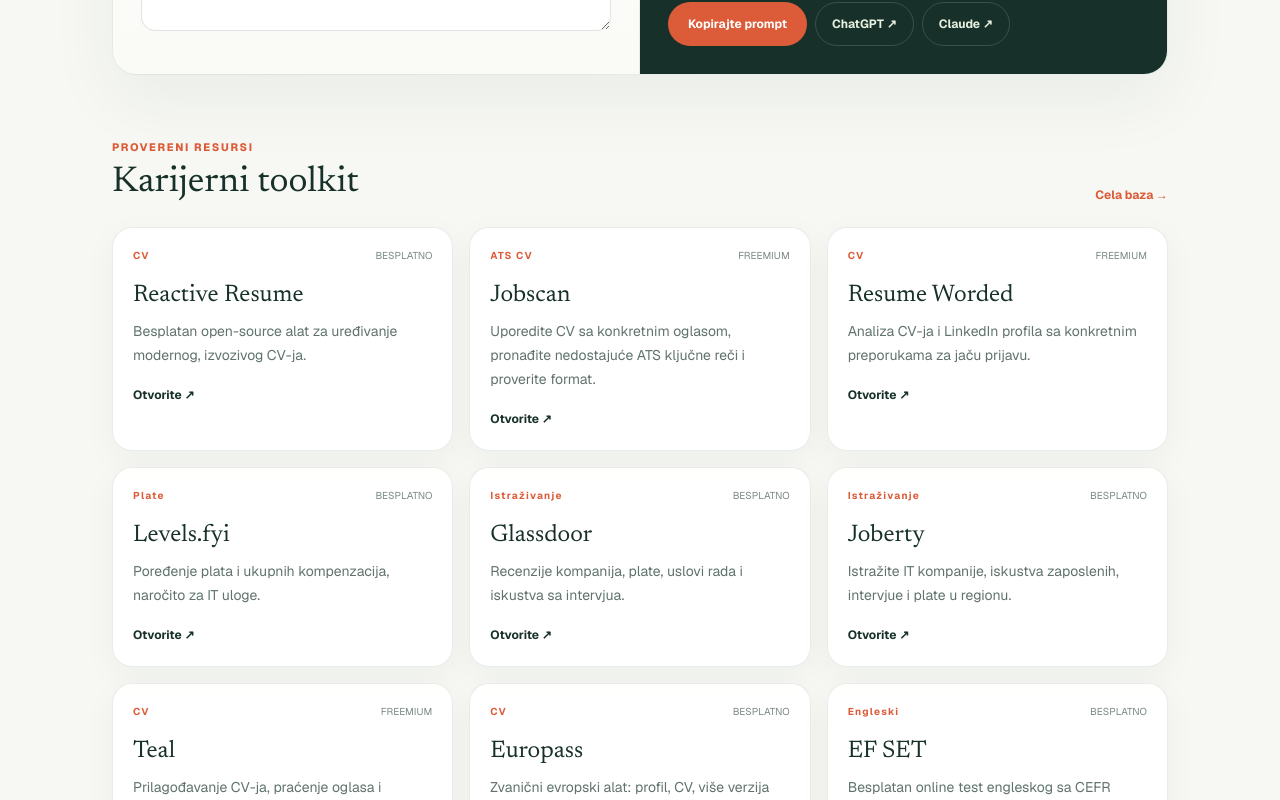
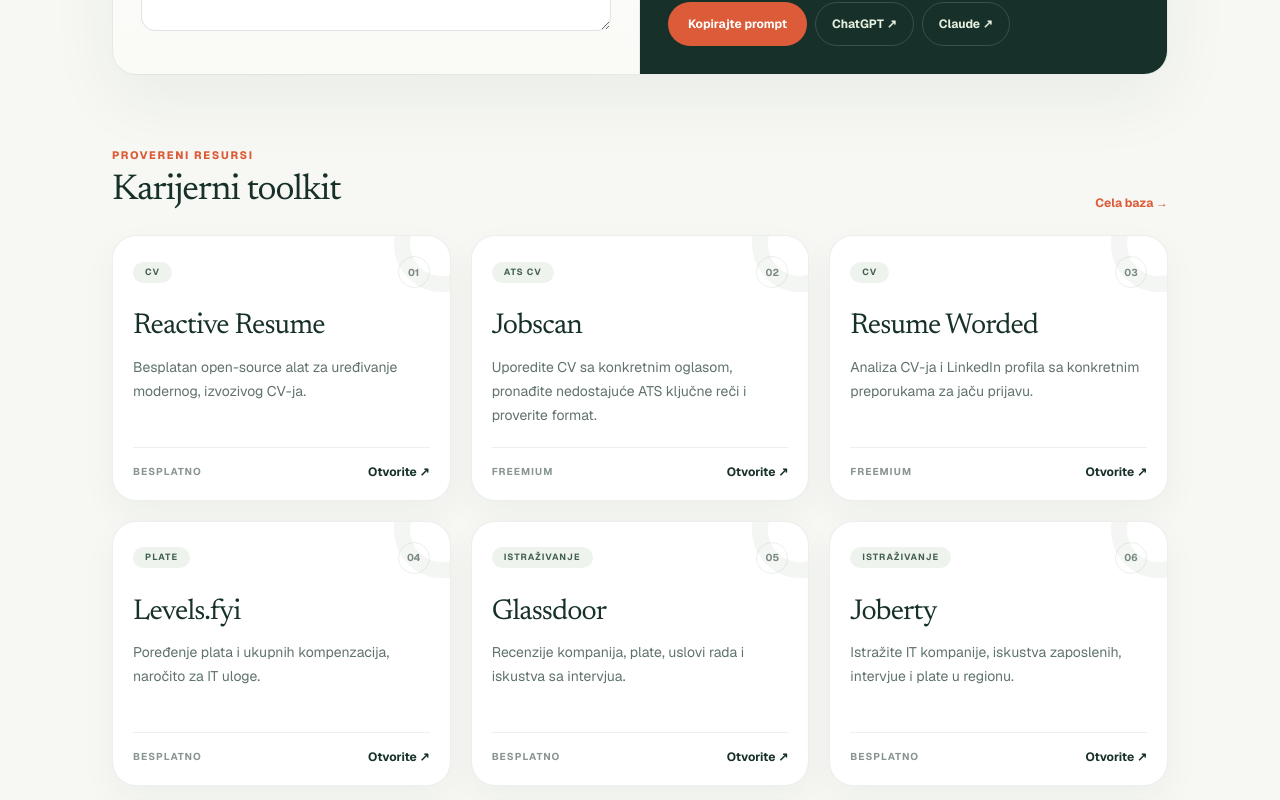
Before and after one commit to zoxknez/remoteposlovi, a Next.js app: page /alati in a window 1280 px wide. Shown: the part 1220-2020 px from the top of the page. Built offline with nearby package versions, Linux system fonts and the light colour scheme; no server answers.

Commit message:
Premium polish stranice alata

```diff
--- a/src/app/alati/page.tsx
+++ b/src/app/alati/page.tsx
@@ -6,21 +6,41 @@
 
 export default function AlatiPage() {
   const career = RESOURCES.filter((r) => r.section === "Karijera" && ["cv","portfolio","interview","language","salary","tool"].includes(r.type)).slice(0, 18);
+
   return (
     <main>
-      <section className="border-b border-[#17312a]/8 bg-[#eef3ed]">
-        <div className="mx-auto max-w-6xl px-5 py-14 md:px-12 md:py-20">
+      <section className="relative overflow-hidden border-b border-[#17312a]/8 bg-[#eef3ed]">
+        <div className="absolute -right-28 -top-28 size-[30rem] rounded-full border-[72px] border-white/22" aria-hidden />
+        <div className="relative mx-auto max-w-6xl px-5 py-14 md:px-12 md:py-20">
           <p className="eyebrow">CV · PRIJAVA · INTERVJU</p>
           <h1 className="mt-3 max-w-4xl font-serif text-5xl tracking-[-0.04em] md:text-7xl">Studio za bolju prijavu, bez generičkog AI spama.</h1>
           <p className="mt-5 max-w-2xl text-base leading-7 text-[#52675f]">Generišite kvalitetan prompt, a zatim koristite proverene spoljne resurse za CV, ATS, portfolio, engleski i intervju. Tekst koji unesete u studio ne šalje se na server.</p>
         </div>
       </section>
+
       <div className="mx-auto max-w-6xl px-5 py-12 md:px-12 md:py-16">
         <PromptToolkit />
-        <section className="mt-16">
-          <div className="flex items-end justify-between gap-4"><div><p className="eyebrow">PROVERENI RESURSI</p><h2 className="mt-2 font-serif text-4xl">Karijerni toolkit</h2></div><a href="/izvori" className="text-xs font-bold text-[#dc5b38]">Cela baza →</a></div>
-          <div className="mt-6 grid gap-4 sm:grid-cols-2 lg:grid-cols-3">
-            {career.map((resource) => <a key={resource.id} href={resource.url} target="_blank" rel="noreferrer" className="premium-card p-5"><div className="flex items-center justify-between gap-3"><span className="text-[10px] font-bold tracking-[.12em] text-[#dc5b38]">{resource.label}</span><span className="text-[10px] text-[#7a8982]">{resource.pricing === "free" ? "BESPLATNO" : resource.pricing.toUpperCase()}</span></div><h3 className="mt-4 font-serif text-2xl">{resource.name}</h3><p className="mt-2 text-sm leading-6 text-[#60736b]">{resource.description}</p><span className="mt-5 inline-flex text-xs font-bold">Otvorite ↗</span></a>)}
+
+        <section className="mt-18">
+          <div className="flex flex-col justify-between gap-4 sm:flex-row sm:items-end">
+            <div><p className="eyebrow">PROVERENI RESURSI</p><h2 className="mt-2 font-serif text-4xl tracking-[-0.03em]">Karijerni toolkit</h2></div>
+            <a href="/izvori" className="text-xs font-bold text-[#dc5b38]">Cela baza →</a>
+          </div>
+
+          <div className="mt-6 grid gap-5 sm:grid-cols-2 lg:grid-cols-3">
+            {career.map((resource,index) => <a key={resource.id} href={resource.url} target="_blank" rel="noreferrer" className="group relative overflow-hidden rounded-[1.5rem] border border-[#17312a]/8 bg-white p-5 shadow-[0_14px_36px_rgba(23,49,42,.045)] transition duration-300 hover:-translate-y-1 hover:shadow-[0_24px_54px_rgba(23,49,42,.08)]">
+              <div className="absolute -right-10 -top-10 size-24 rounded-full border-[16px] border-[#f3f6f2]" aria-hidden />
+              <div className="relative flex items-center justify-between gap-3">
+                <span className="rounded-full bg-[#eef3ed] px-3 py-1 text-[9px] font-bold uppercase tracking-[.12em] text-[#426052]">{resource.label}</span>
+                <span className="grid size-8 place-items-center rounded-full border border-[#17312a]/8 text-[10px] font-bold text-[#7a8982]">{String(index+1).padStart(2,"0")}</span>
+              </div>
+              <h3 className="relative mt-6 font-serif text-[1.8rem] leading-[1.05] tracking-[-0.03em]">{resource.name}</h3>
+              <p className="relative mt-3 min-h-[72px] text-sm leading-6 text-[#60736b]">{resource.description}</p>
+              <div className="relative mt-5 flex items-center justify-between border-t border-[#17312a]/7 pt-4">
+                <span className="text-[10px] font-bold uppercase tracking-[.1em] text-[#89958f]">{resource.pricing === "free" ? "Besplatno" : resource.pricing}</span>
+                <span className="text-xs font-bold text-[#17312a] transition group-hover:translate-x-1 group-hover:text-[#dc5b38]">Otvorite ↗</span>
+              </div>
+            </a>)}
           </div>
         </section>
       </div>
```
